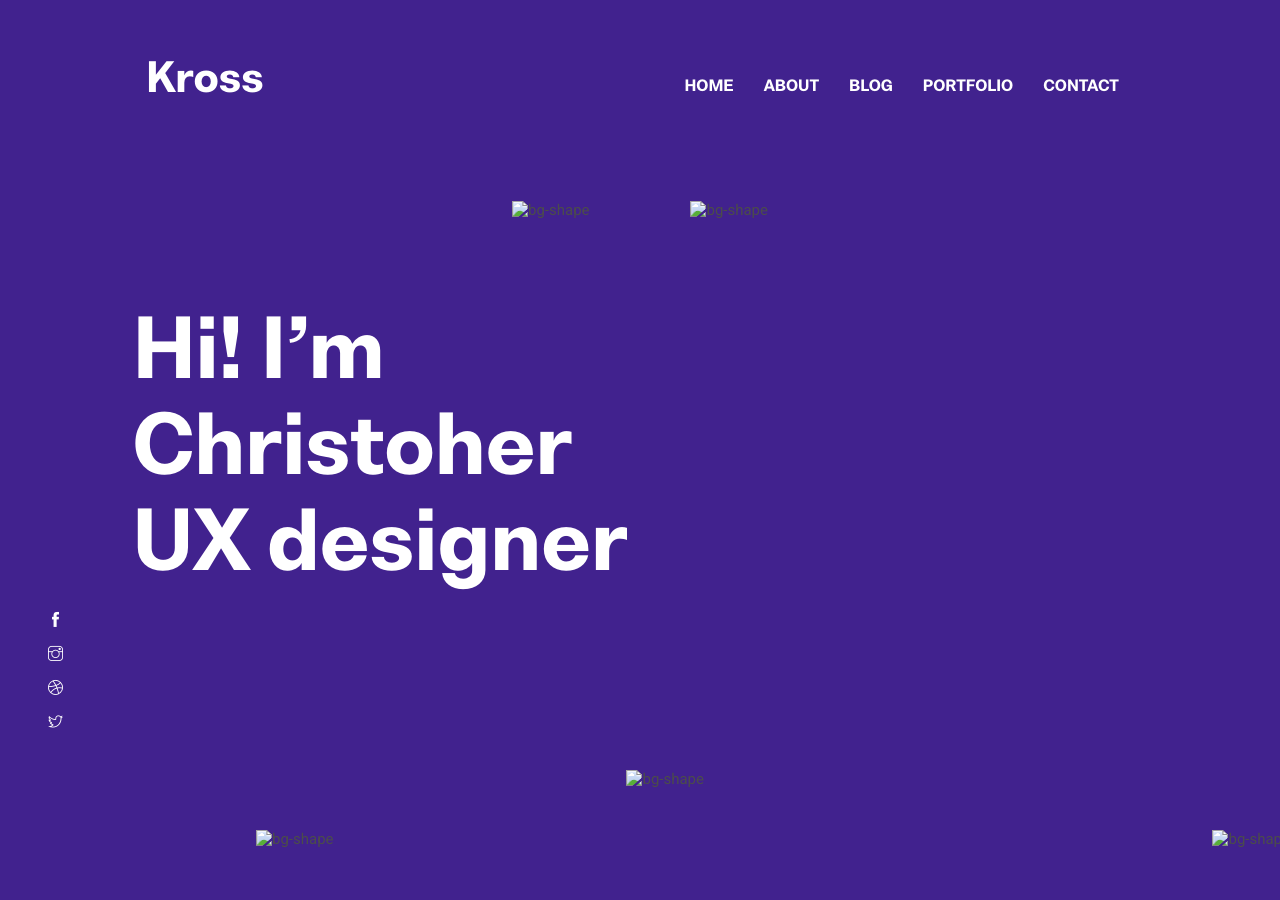
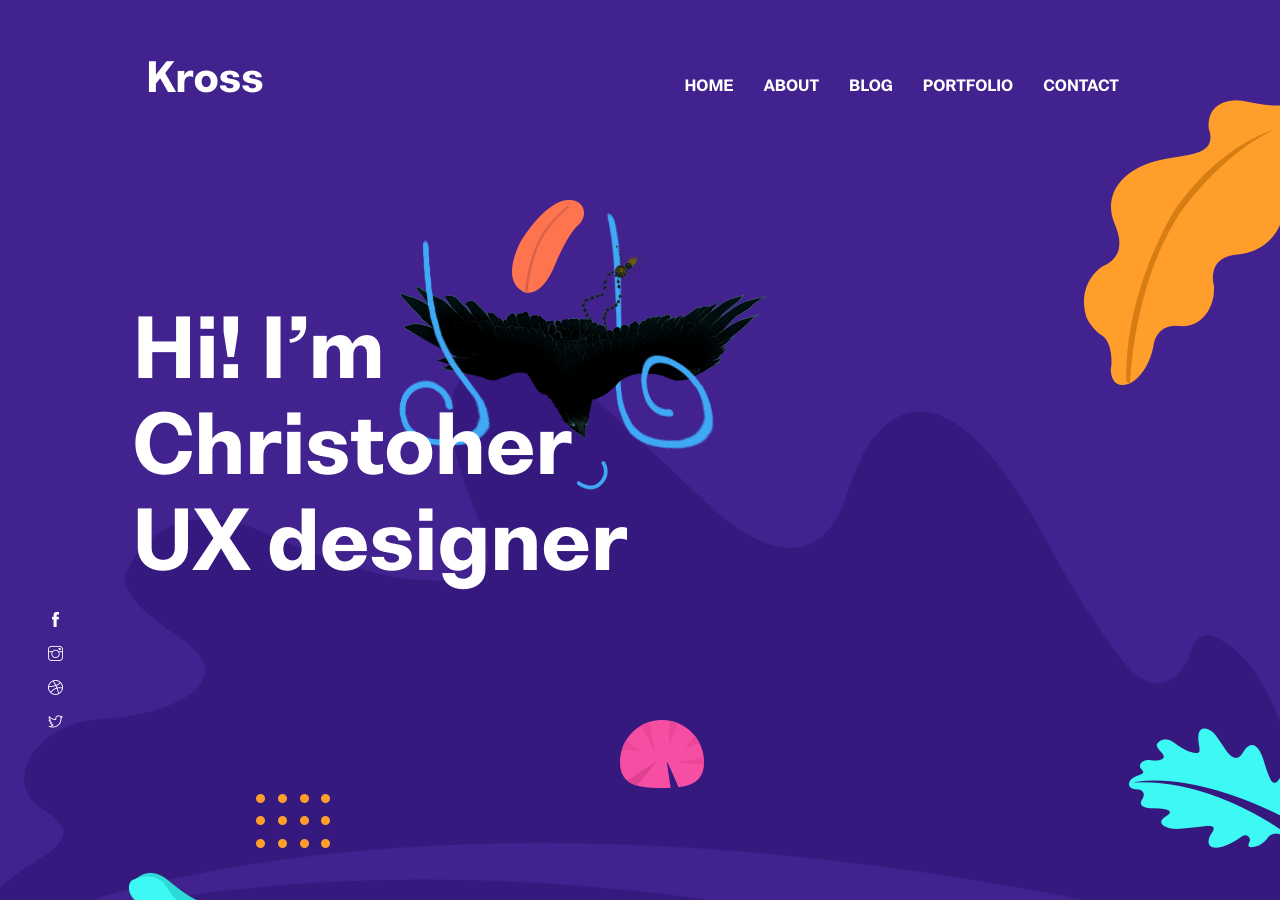
Before and after one commit to Vision-Live/FXRaven, a Jekyll site: the page built from index.html, in a window 1280 px wide and 900 px high. Built offline with Jekyll 4.4.1, drawn with Linux system fonts in a browser that asks for light colours.

```diff
--- a/_config.yml
+++ b/_config.yml
@@ -1,4 +1,4 @@
-baseurl: "FXRaven/" # the subpath of your site, e.g. /blog
+baseurl: "/FXRaven" # the subpath of your site, e.g. /blog
 url: "" # the base hostname & protocol for your site, e.g. http://example.com
 
 # Build settings
```
